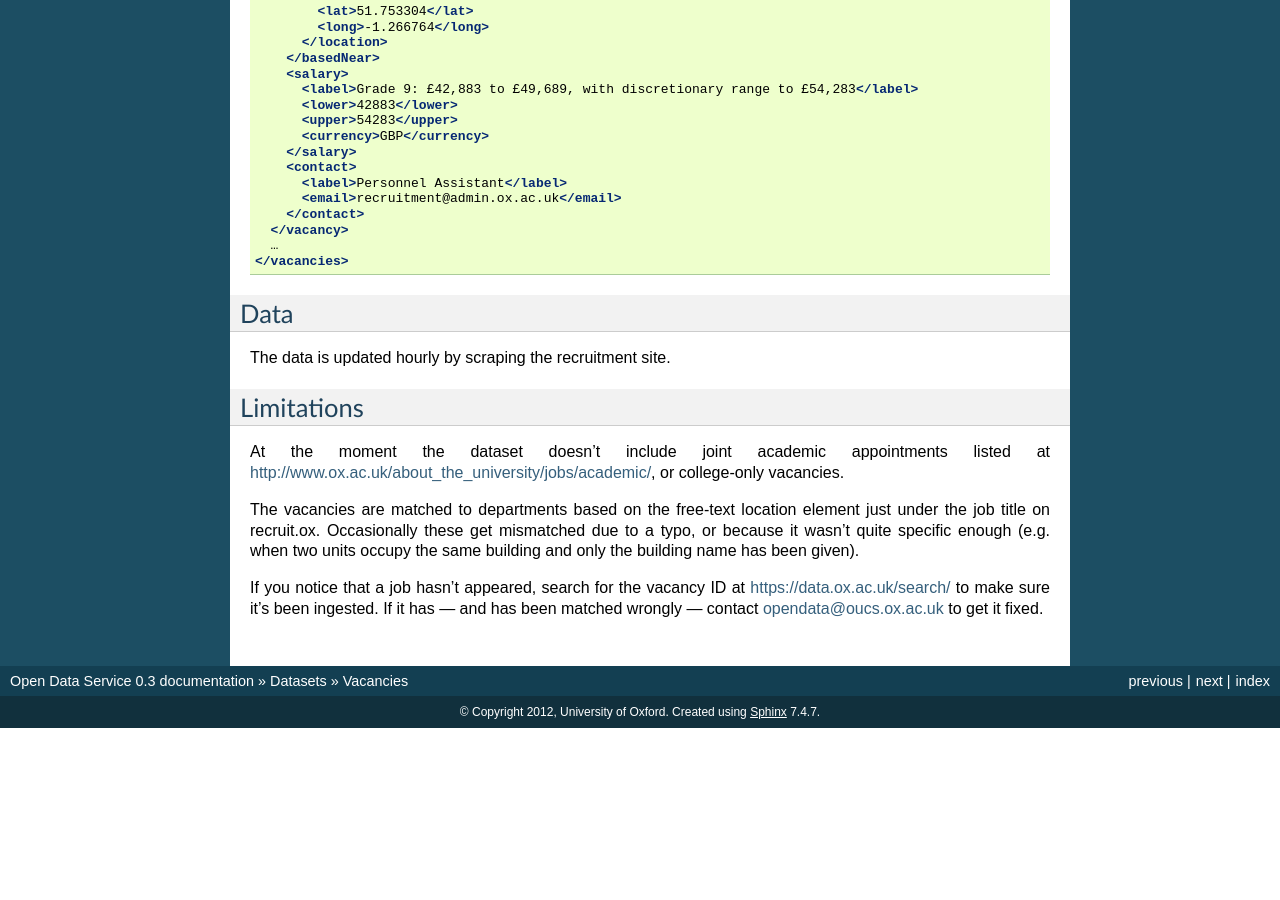
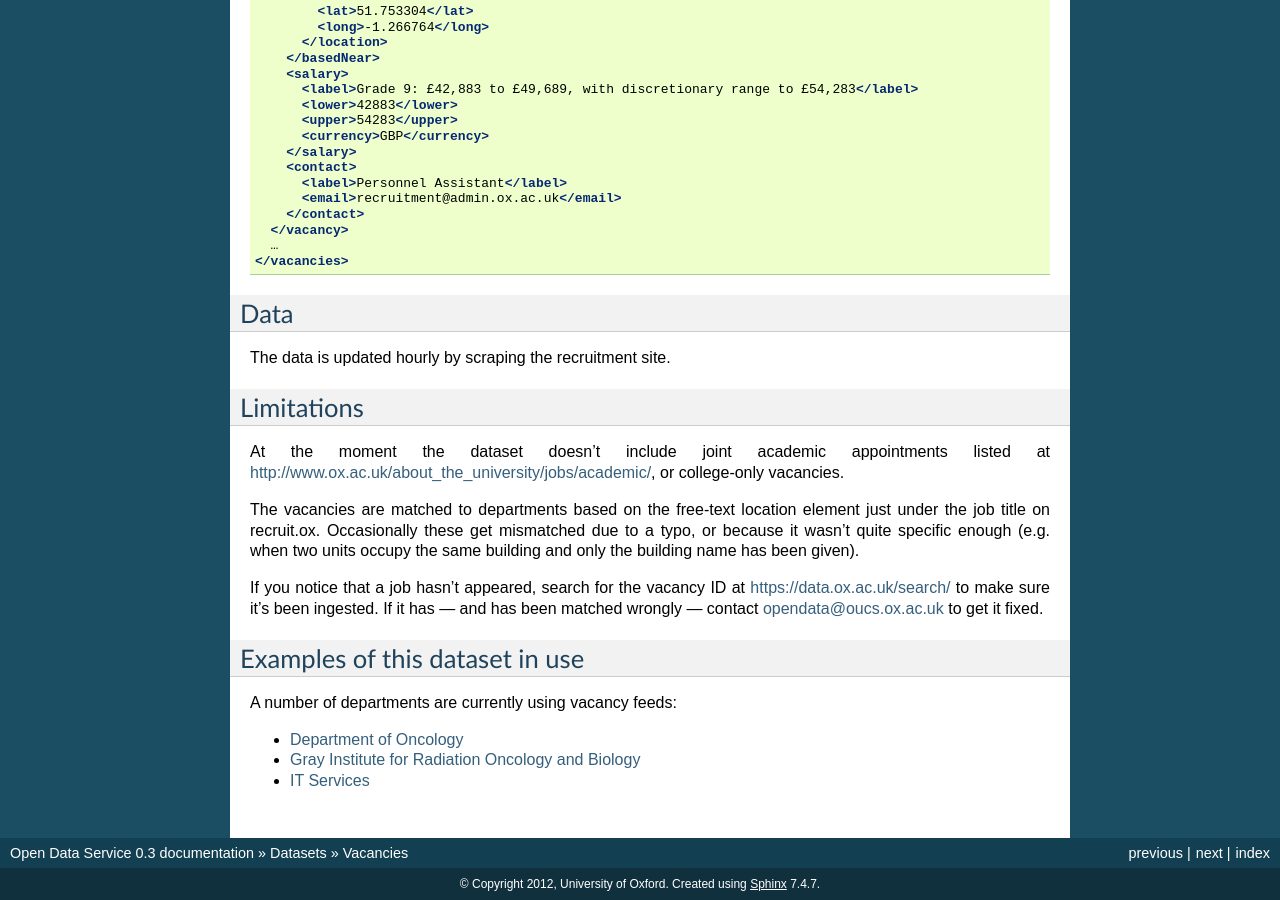
Before and after one commit to ox-it/dataox, a Sphinx documentation site: the page built from userdocs/source/datasets/vacancy.rst, in a window 1280 px wide and 900 px high, scrolled down 1164 px. Built offline with Sphinx 7.4.7, drawn with Linux system fonts in a browser that asks for light colours; before the commit the page ends 1892 px from its top, so only the background shows below that; some of the changed text lies outside the part shown.

Commit message:
Added vacancy examples

```diff
--- a/userdocs/source/datasets/vacancy.rst
+++ b/userdocs/source/datasets/vacancy.rst
@@ -115,3 +115,13 @@ If you notice that a job hasn't appeared, search for the vacancy ID at
 https://data.ox.ac.uk/search/ to make sure it's been ingested. If it
 has — and has been matched wrongly — contact opendata@oucs.ox.ac.uk to
 get it fixed.
+
+
+Examples of this dataset in use
+-------------------------------
+
+A number of departments are currently using vacancy feeds:
+
+* `Department of Oncology <http://www.oncology.ox.ac.uk/opportunities>`_
+* `Gray Institute for Radiation Oncology and Biology <http://www.rob.ox.ac.uk/opportunities>`_
+* `IT Services <http://www.it.ox.ac.uk/about/jobs/>`_
```
